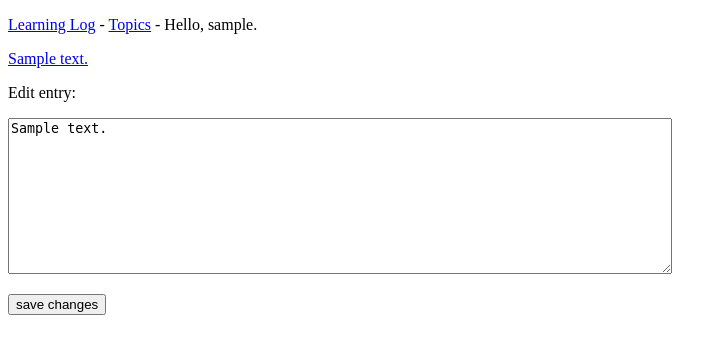
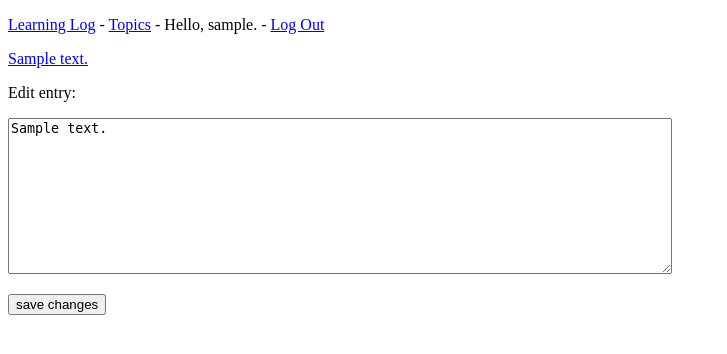
Before and after one commit to deverser/learning_log, a Django app: page /edit_entry/1/ in a window 1280 px wide. Shown: the top 354 px of the page, without its empty margins (0-727 px from the left). Run offline with Django 3.2, Linux system fonts and the light colour scheme; a user stored in the database is signed in; tables that the repository leaves empty hold one stand-in row (values such as "Sample post").

Commit message:
Added logout function

```diff
--- a/learning_log/settings.py
+++ b/learning_log/settings.py
@@ -121,3 +121,6 @@ USE_TZ = True
 # https://docs.djangoproject.com/en/2.2/howto/static-files/
 
 STATIC_URL = '/static/'
+
+# My settings
+LOGOUT_REDIRECT_URL = '/'
--- a/learning_logs/templates/learning_logs/base.html
+++ b/learning_logs/templates/learning_logs/base.html
@@ -9,7 +9,8 @@
         <a href="{% url 'learning_logs:index' %}">Learning Log</a> -
         <a href="{% url 'learning_logs:topics' %}">Topics</a> -
         {% if user.is_authenticated %}
-            Hello, {{ user.username }}.
+            Hello, {{ user.username }}. -
+            <a href="{% url 'users:logout' %}">Log Out</a>
         {% else %}
             <a href="{% url 'users:login' %}">Log in</a>
         {% endif %}
--- a/users/urls.py
+++ b/users/urls.py
@@ -10,4 +10,6 @@ app_name = 'users'
 urlpatterns = [
     # Страница входа
     path('login/', auth_views.LoginView.as_view(template_name='users/login.html'), name='login'),
+    # Страница выхода
+    path('logout/', auth_views.LogoutView.as_view(), name='logout'),
 ]
```
